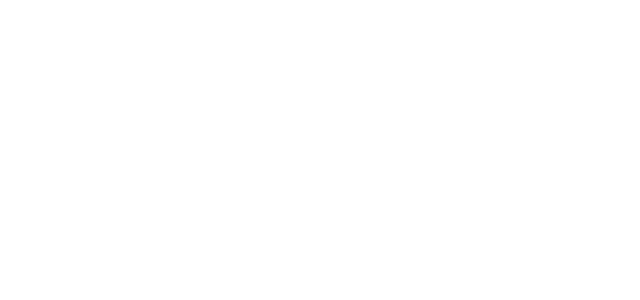
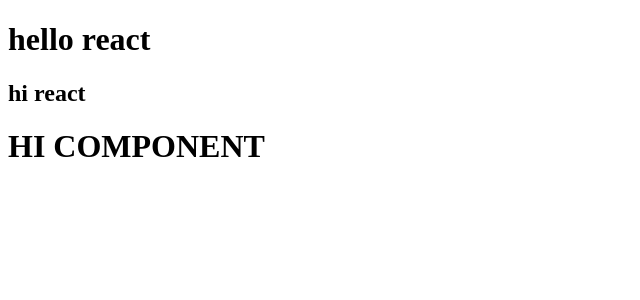
Before and after one commit to laehwani/reactHwani, a React (Create React App) app: page / in a window 1280 px wide. Shown: the top 300 px of the page, without its empty margins (0-640 px from the left). Built offline with nearby package versions, Linux system fonts and the light colour scheme.

Commit message:
리액트 첫 커밋!

```diff
--- a/src/App.js
+++ b/src/App.js
@@ -2,9 +2,16 @@
 function App() {
   return (
     <div>
-
+      <h1>hello react</h1>
+      <h2>hi react</h2>
+      <MyComp/>
     </div>
   );
 }
 
+function MyComp() {
+  return <h1>HI COMPONENT</h1>
+
+}
+
 export default App;
```
